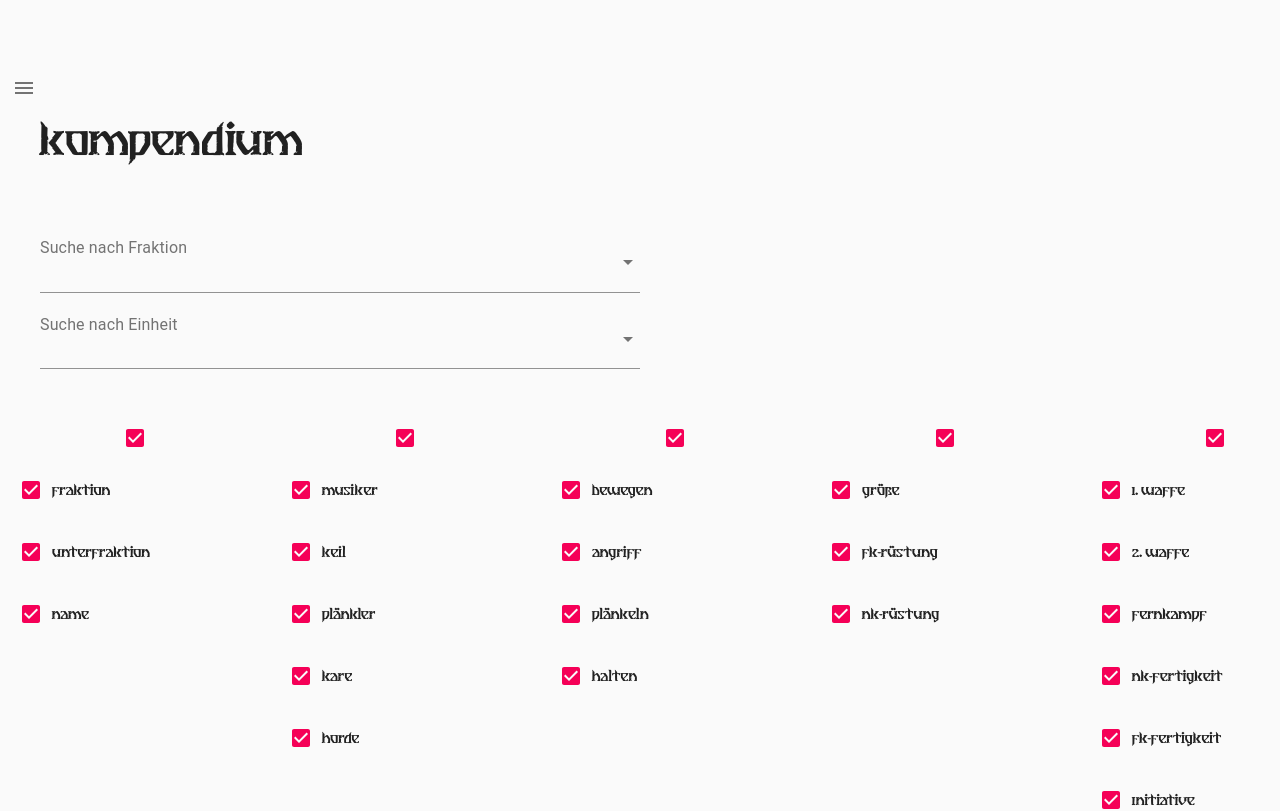
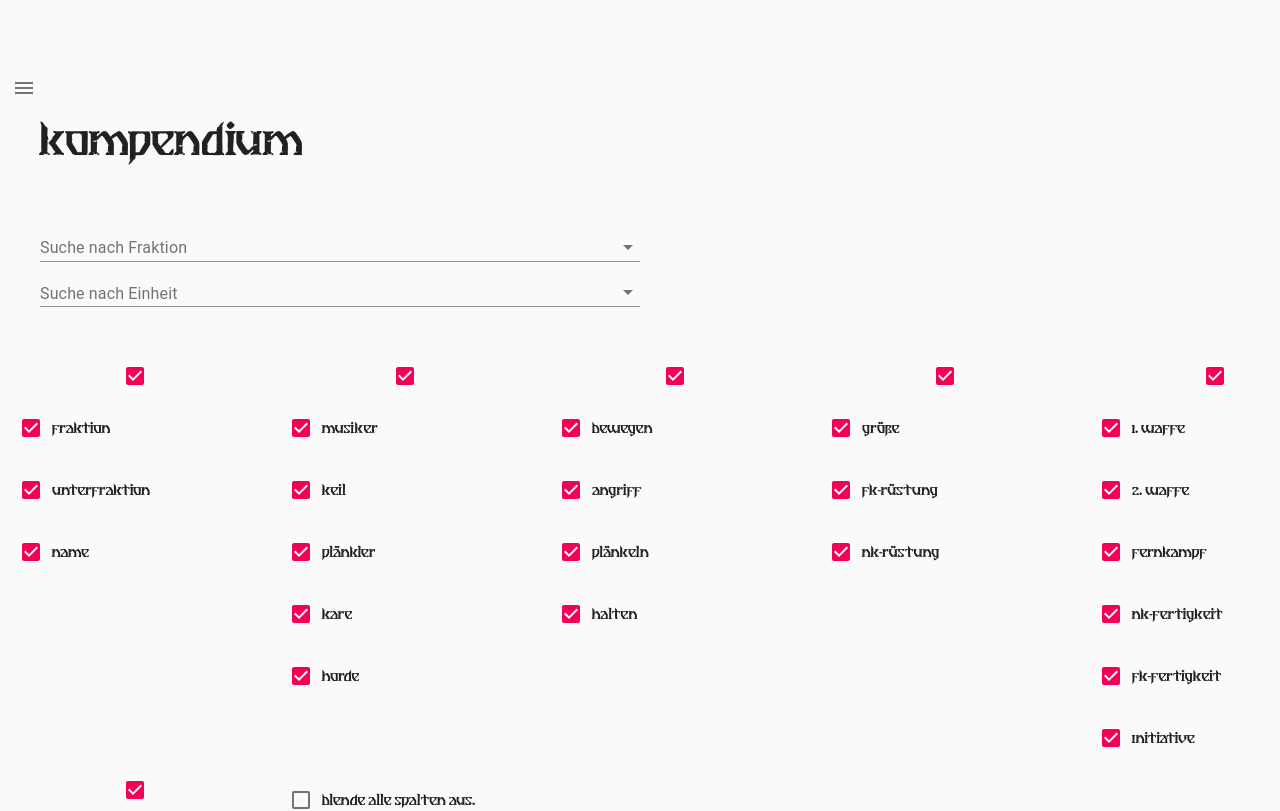
Before and after one commit to marcelbade/demonworld_ui, a React (Create React App) app: page /compendium in a window 1280 px wide. Shown: the top 811 px of the page. Built offline with nearby package versions, Linux system fonts and the light colour scheme; no server answers.

Commit message:
added more CSS to selectionInput

```diff
--- a/src/components/shared/selectionInput.js
+++ b/src/components/shared/selectionInput.js
@@ -1,18 +1,24 @@
 // React
 import React from "react";
 import { makeStyles } from "@material-ui/core/styles";
-// components and functions
+// Material UI
 import { Autocomplete } from "@material-ui/lab";
- import { TextField } from "@material-ui/core";
+import { TextField } from "@material-ui/core";
 
 const useStyles = makeStyles({
   root: { width: "600px", marginLeft: "40px" },
-  textField: {
+  armySelector: {
     "& .MuiAutocomplete-input": {
       fontSize: "40px",
       fontFamily: "BreatheOfFire",
     },
   },
+  AlternativeList:{
+    "& .MuiAutocomplete-input": {
+      fontSize: "14px",
+      fontFamily: "notMaryKate",
+    },
+  }
 });
 
 /**
@@ -29,12 +35,14 @@ const SelectionInput = (props) => {
       className={classes.root}
       options={props.options}
       onChange={(event, value, reason) => {
-        if ((reason === "clear")) {
-        props.clearFunction();
+        if (reason === "clear") {
+          props.clearFunction();
         }
         if (value) props.filterFunction(value);
       }}
-      renderInput={(params) => <TextField className={classes.textField} {...params} label={props.label} variant="standard" />}
+      renderInput={(params) => (
+        <TextField className={props.isArmySelector ? classes.armySelector : classes.AlternativeList} {...params} label={props.label} variant="standard" />
+      )}
     />
   );
 };
```
